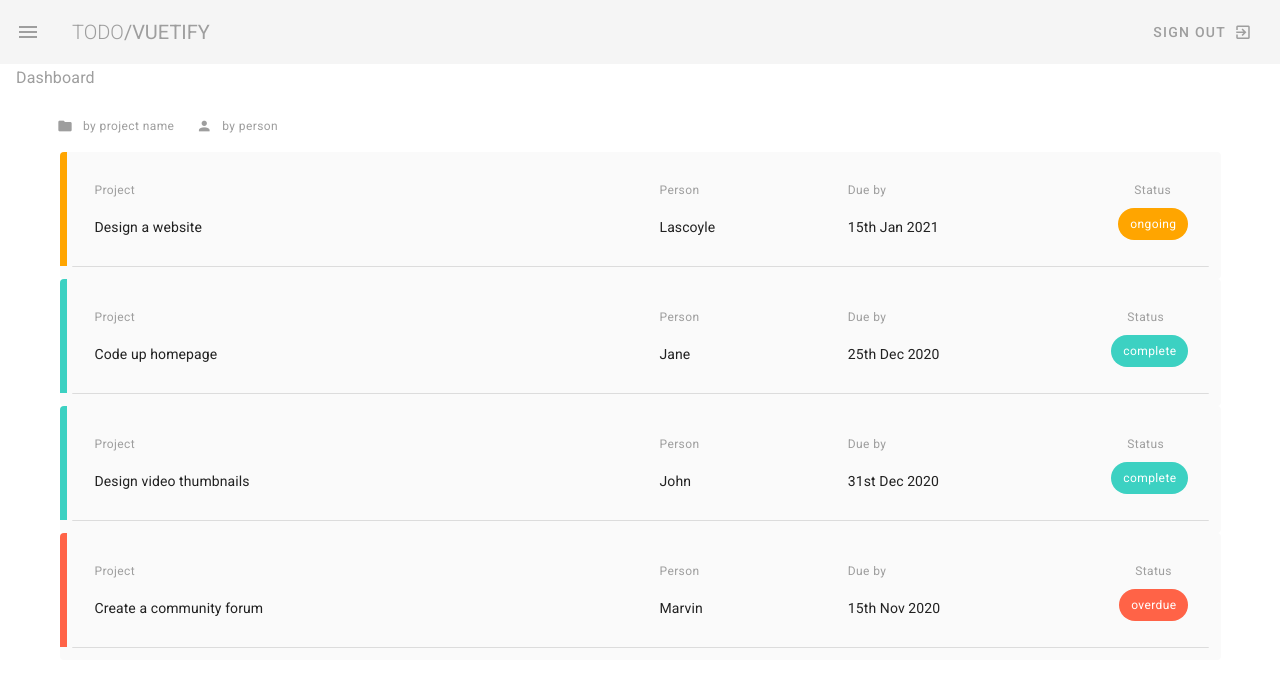
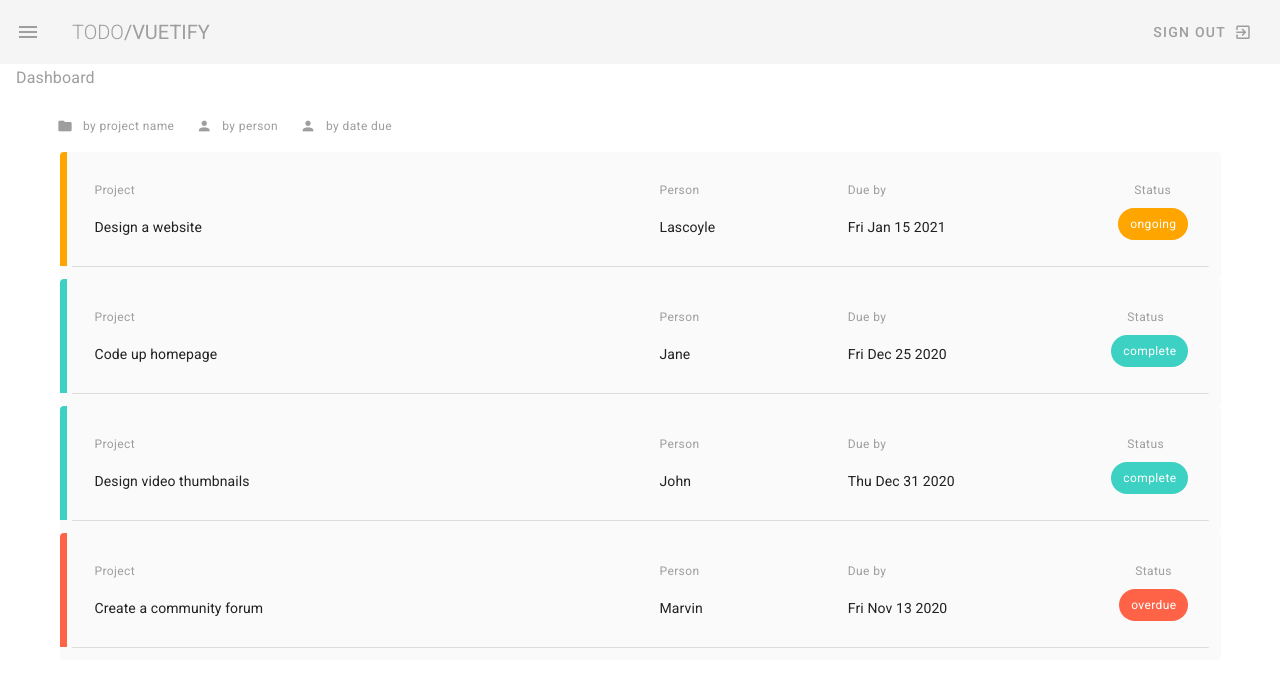
Before and after one commit to Lascoyle/vuetify-todo, a Vue app: page / in a window 1280 px wide. Shown: the top 686 px of the page. Built offline with nearby package versions, Linux system fonts and the light colour scheme.

Commit message:
Add a sort by date functionnality

```diff
--- a/src/views/Dashboard.vue
+++ b/src/views/Dashboard.vue
@@ -7,7 +7,7 @@
       <v-layout row class="mb-3">
         <v-tooltip top>
           <template v-slot:activator="{ on, attrs }">
-            <v-btn small text color="grey" @click="sortBy('title')" v-on="on" v-bind="attrs">
+            <v-btn small text color="grey" @click="sortByTitle()" v-on="on" v-bind="attrs">
               <v-icon left small>mdi-folder</v-icon>
               <span class="caption text-lowercase">by project name</span>
             </v-btn>
@@ -17,12 +17,22 @@
 
         <v-tooltip top>
           <template v-slot:activator="{ on, attrs }">
-            <v-btn small text color="grey" @click="sortBy('person')" v-on="on" v-bind="attrs">
+            <v-btn small text color="grey" @click="sortByPerson()" v-on="on" v-bind="attrs">
               <v-icon left small>mdi-account</v-icon>
               <span class="caption text-lowercase">by person</span>
             </v-btn>
           </template>
           <span>Sort projects by person</span>
+        </v-tooltip>
+
+        <v-tooltip top>
+          <template v-slot:activator="{ on, attrs }">
+            <v-btn small text color="grey" @click="sortByDate()" v-on="on" v-bind="attrs">
+              <v-icon left small>mdi-account</v-icon>
+              <span class="caption text-lowercase">by date due</span>
+            </v-btn>
+          </template>
+          <span>Sort projects by date due</span>
         </v-tooltip>
       </v-layout>
 
@@ -60,16 +70,24 @@ export default {
   data() {
     return {
       projects: [
-        { title: "Design a website", person: "Lascoyle", due: "15th Jan 2021", status: "ongoing" },
-        { title: "Code up homepage", person: "Jane", due: "25th Dec 2020", status: "complete" },
-        { title: "Design video thumbnails", person: "John", due: "31st Dec 2020", status: "complete" },
-        { title: "Create a community forum", person: "Marvin", due: "15th Nov 2020", status: "overdue" },
+        { title: "Design a website", person: "Lascoyle", due: new Date(2021, 0, 15).toDateString(), status: "ongoing" },
+        { title: "Code up homepage", person: "Jane", due: new Date(2020, 11, 25).toDateString(), status: "complete" },
+        { title: "Design video thumbnails", person: "John", due: new Date(2020, 11, 31).toDateString(), status: "complete" },
+        { title: "Create a community forum", person: "Marvin", due: new Date(2020, 10, 13).toDateString(), status: "overdue" },
       ]
     }
   },
   methods: {
-    sortBy(prop) {
-      this.projects.sort((a,b) => a[prop] < b[prop] ? -1 : 1)
+    sortByTitle() {
+      this.projects.sort((a,b) => a.title < b.title ? -1 : 1);
+    },
+
+    sortByPerson() {
+      this.projects.sort((a,b) => a.person < b.person ? -1 : 1);
+    },
+
+    sortByDate() {
+      this.projects.sort((a,b) => Date(a.due) < Date(b.due) ? -1 : 1);
     }
   }
 }
```
